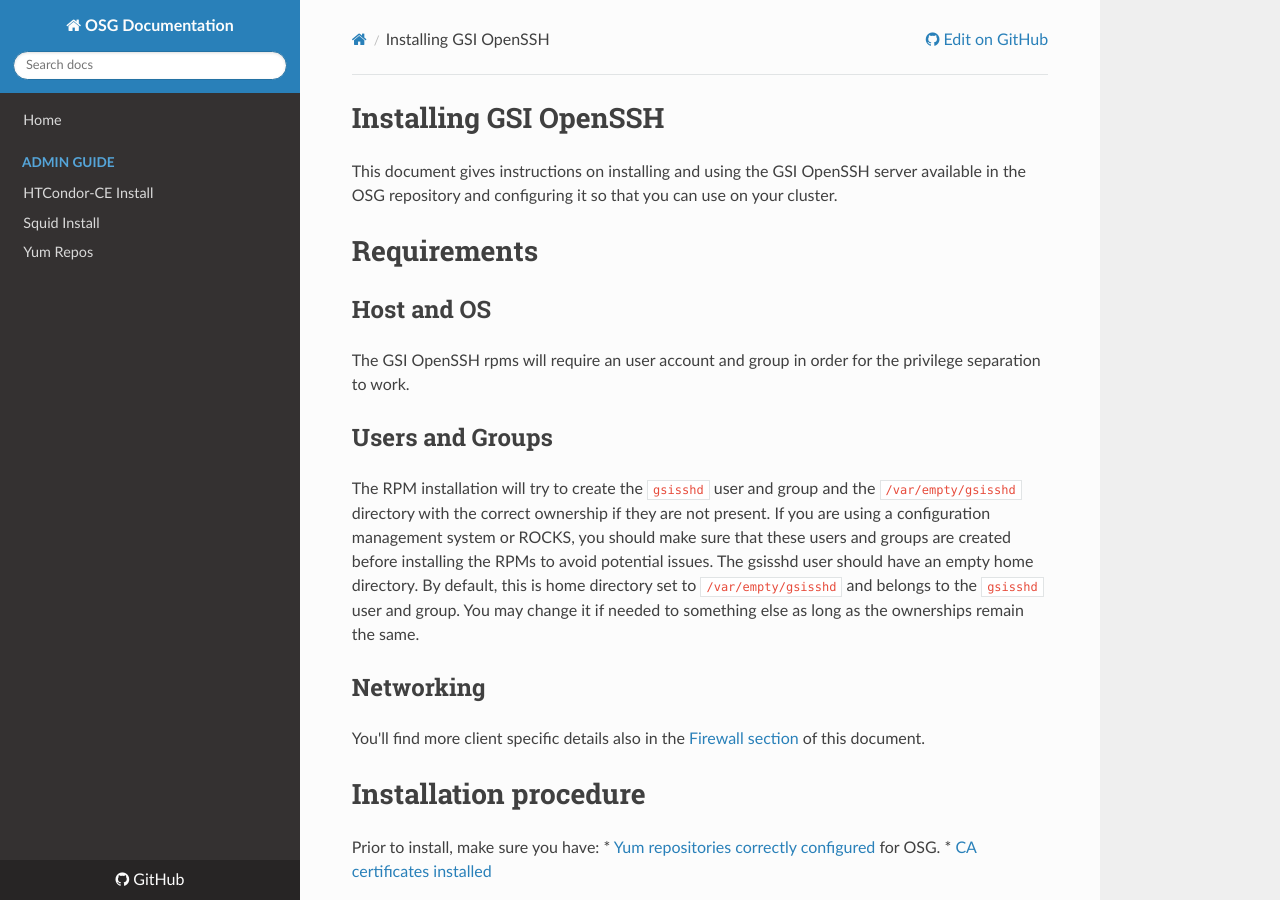
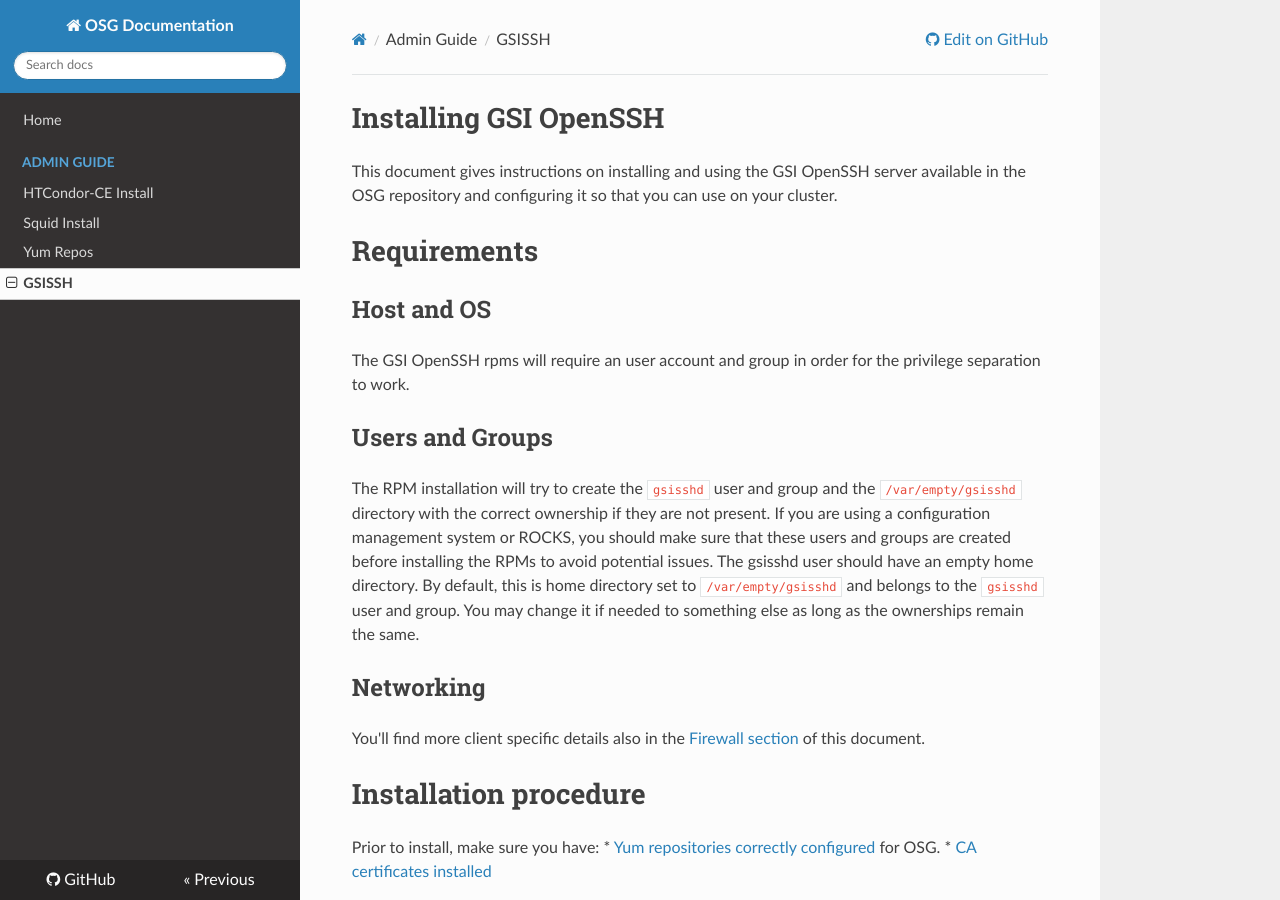
Before and after one commit to osg-htc/docs, an MkDocs documentation site: the page built from docs/Other/gsissh.md, in a window 1280 px wide and 900 px high. Built offline with MkDocs 1.6.1, drawn with Linux system fonts in a browser that asks for light colours; nearby versions of some CDN libraries; old or Windows-style settings are respelled for this version of MkDocs.

Commit message:
Add site index.

```diff
--- a/mkdocs.yml
+++ b/mkdocs.yml
@@ -12,3 +12,4 @@
   - 'HTCondor-CE Install': 'Computing_Element/HTCondor_CE.md'
   - 'Squid Install': 'Frontier_Squid/squid.md'
   - 'Yum Repos': 'Common/yum.md'
+  - 'GSISSH': 'Other/gsissh.md'
```
Also changed, not shown: docs/Other/gsissh.md (renamed from docs/gsissh.md).
